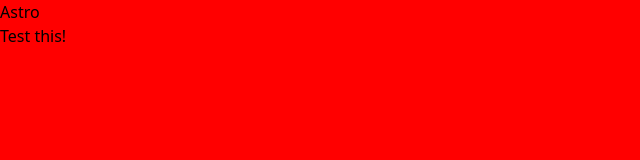
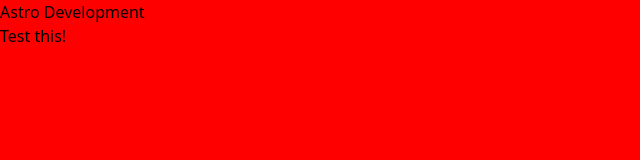
Before and after one commit to jolic/astro-cloudflare-example, an Astro site: page / in a window 1280 px wide. Shown: the whole page, without its empty margins (0-640 px from the left). Built offline with nearby package versions, Linux system fonts and the light colour scheme; Astro itself is replaced by a stand-in of ours.

Commit message:
h1 changed to Astro Development

```diff
--- a/src/pages/index.astro
+++ b/src/pages/index.astro
@@ -12,7 +12,7 @@
 		<title>Astro</title>
 	</head>
 	<body>
-		<h1>Astro</h1>
+		<h1>Astro Development</h1>
 		<Test />
 	</body>
 </html>
```
